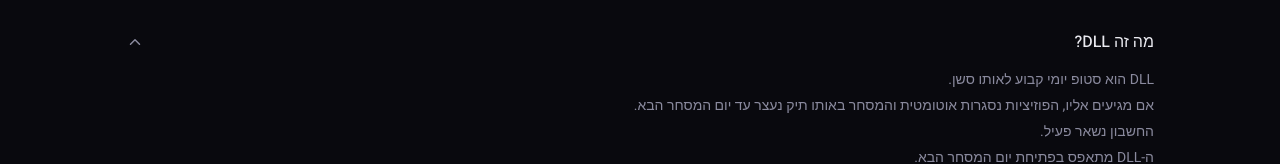
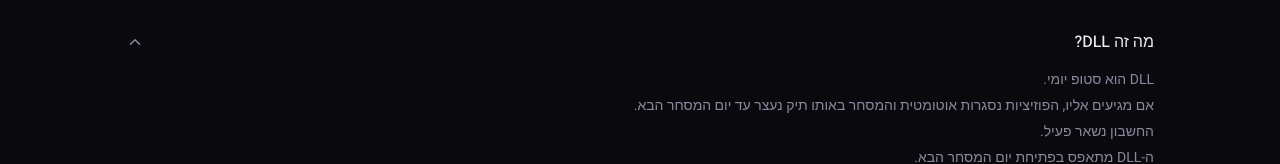
Before and after one commit to NoamYaacob/NY-PropFirms, a Next.js app: page /apex/payouts in a window 1280 px wide. Both pictures are taken after a click on the button "מה זה DLL?". Shown: the part 519-683 px from the top of the page. Built offline with nearby package versions, Linux system fonts and the light colour scheme.

Commit message:
content(payouts): simplify DLL opening sentence
"DLL הוא סטופ יומי קבוע לאותו סשן" → "DLL הוא סטופ יומי."

https://claude.ai/code/session_01BNARLsTrBvyLyLUVqszY8Y

```diff
--- a/src/app/apex/payouts/page.tsx
+++ b/src/app/apex/payouts/page.tsx
@@ -125,7 +125,7 @@ export default function PayoutsPage() {
               trigger: "מה זה DLL?",
               content: (
                 <div className="space-y-1.5 text-sm" style={{ color: "var(--text-secondary)" }}>
-                  <p><span dir="ltr">DLL</span> הוא סטופ יומי קבוע לאותו סשן.</p>
+                  <p><span dir="ltr">DLL</span> הוא סטופ יומי.</p>
                   <p>אם מגיעים אליו, הפוזיציות נסגרות אוטומטית והמסחר באותו תיק נעצר עד יום המסחר הבא.</p>
                   <p>החשבון נשאר פעיל.</p>
                   <p>ה-<span dir="ltr">DLL</span> מתאפס בפתיחת יום המסחר הבא.</p>
```
